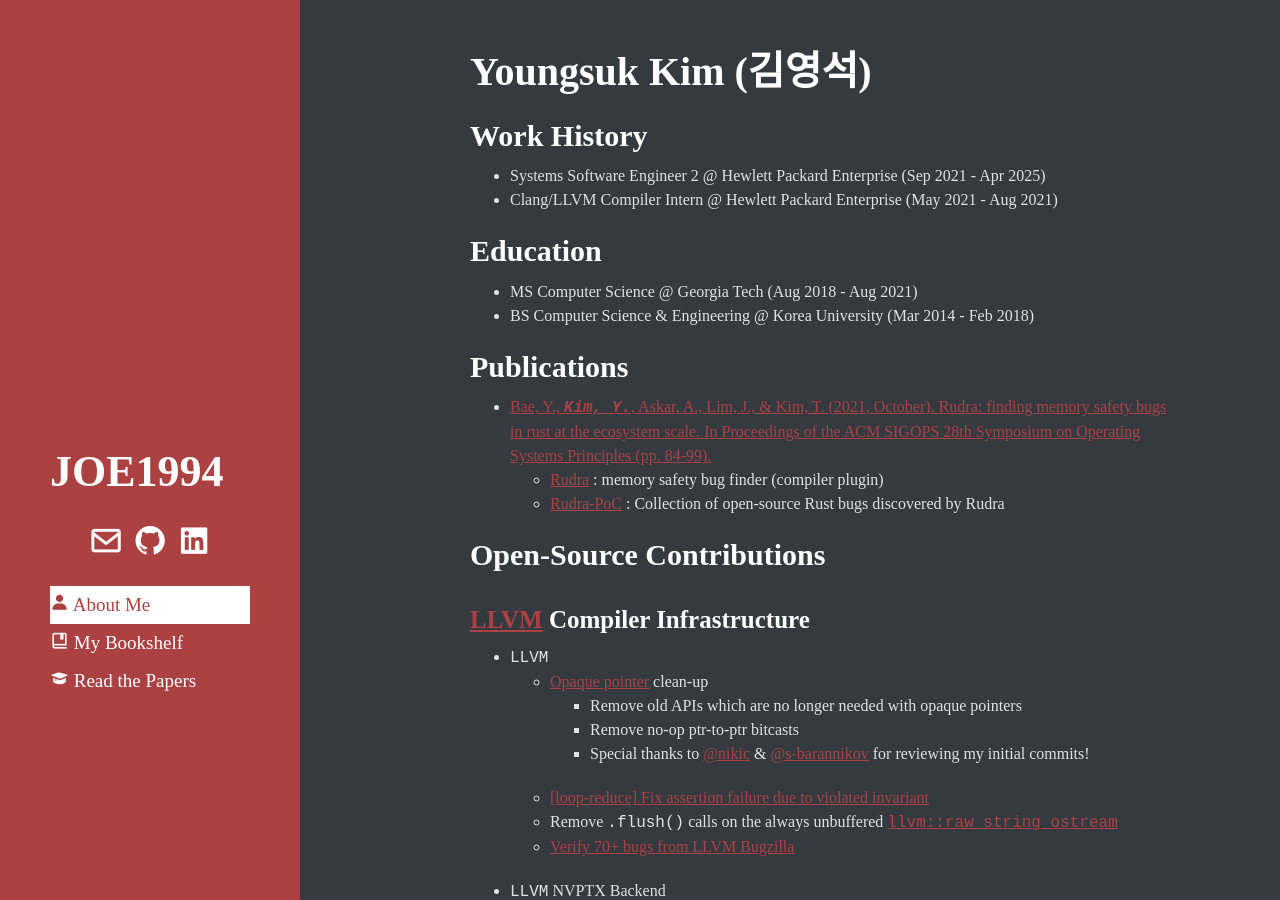
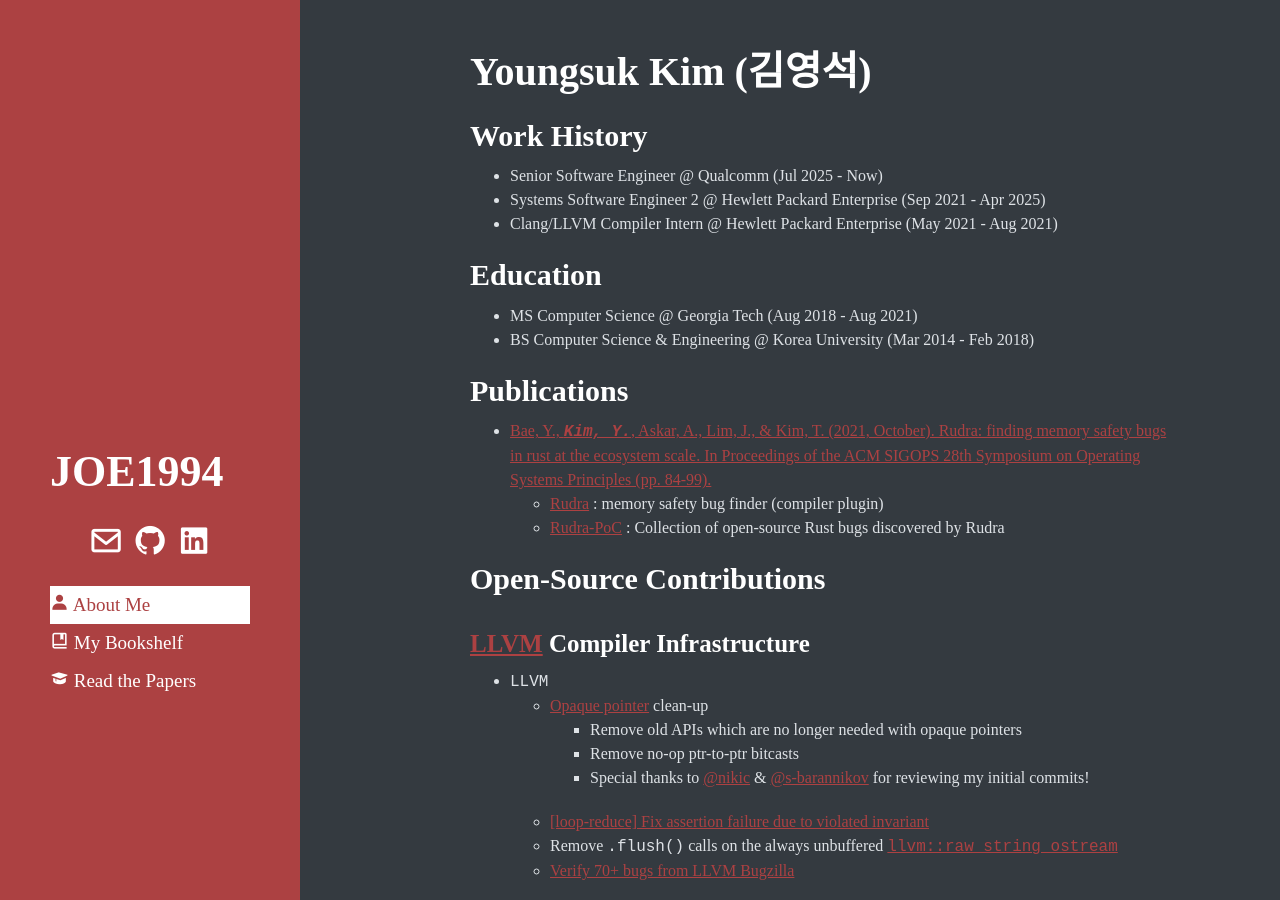
Before and after one commit to JOE1994/JOE1994.github.io, a Jekyll site: the page built from index.md, in a window 1280 px wide and 900 px high. Built offline with Jekyll 4.4.1, drawn with Linux system fonts in a browser that asks for light colours; some web fonts are replaced.

Commit message:
[book] Update index.md

```diff
--- a/index.md
+++ b/index.md
@@ -5,6 +5,7 @@
 # Youngsuk Kim (김영석)
 
 ## Work History
+* Senior Software Engineer @ Qualcomm (Jul 2025 - Now)
 * Systems Software Engineer 2 @ Hewlett Packard Enterprise (Sep 2021 - Apr 2025)
 * Clang/LLVM Compiler Intern @ Hewlett Packard Enterprise (May 2021 - Aug 2021)
 
```
